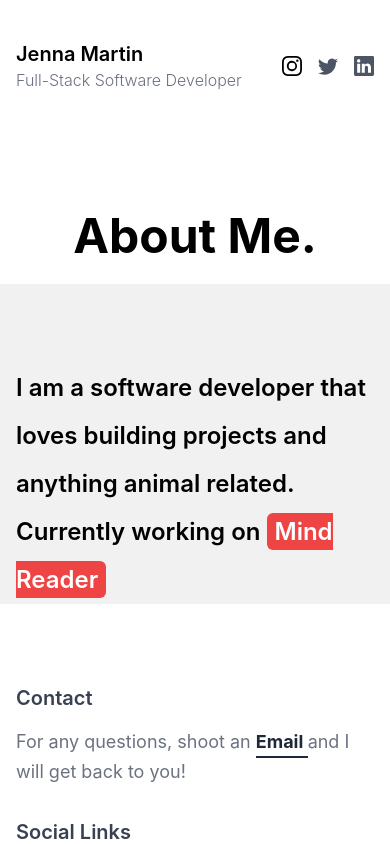
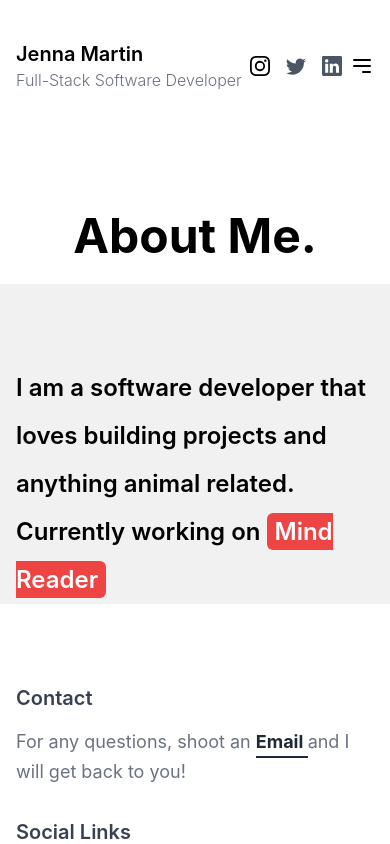
Before and after one commit to jenna-theresa01/my-portfolio, a Next.js app in the folder jenna-portfolio/: page /about in a window 390 px wide. Shown: the top 844 px of the page. Built offline with nearby package versions, Linux system fonts and the light colour scheme.

Commit message:
hamburger menu added for mobile view

```diff
--- a/jenna-portfolio/src/components/NavBar.js
+++ b/jenna-portfolio/src/components/NavBar.js
@@ -9,10 +9,19 @@ export default function NavBar() {
   console.log(router.asPath);
   const { theme, setTheme } = useTheme();
   const [mounted, setMounted] = useState(false);
+  const [isMobileMenuOpen, setMobileMenuOpen] = useState(false);
 
   useEffect(() => {
     setMounted(true);
   }, []);
+
+  const toggleMobileMenu = () => {
+    setMobileMenuOpen(!isMobileMenuOpen);
+  };
+
+  const closeMobileMenu = () => {
+    setMobileMenuOpen(false);
+  };
 
   return (
     <div className="max-w-6xl mx-auto px-4 py-10 md:py-20">
@@ -28,6 +37,8 @@ export default function NavBar() {
             </p>
           </Link>
         </div>
+
+        {/* Desktop Menu */}
         <div className="space-x-8 hidden md:block">
           <Link
             href="/about"
@@ -207,6 +218,41 @@ export default function NavBar() {
             )}
           </button> */}
         </div>
+
+        {/* Mobile Hamburger Menu */}
+        <div className="md:hidden cursor-pointer" onClick={toggleMobileMenu}>
+          <svg
+            xmlns="http://www.w3.org/2000/svg"
+            className="h-6 w-6"
+            fill="none"
+            viewBox="0 0 24 24"
+            stroke="currentColor"
+          >
+            <path
+              strokeLinecap="round"
+              strokeLinejoin="round"
+              strokeWidth="2"
+              d="M4 6h16M4 12h16m-7 6h7"
+            />
+          </svg>
+        </div>
+        {/* Mobile Menu */}
+        {isMobileMenuOpen && (
+          <div className="fixed inset-0 z-50 bg-black bg-opacity-75">
+            <div className="flex justify-end p-4">
+              <button onClick={closeMobileMenu} className="text-white">
+                ✕
+              </button>
+            </div>
+            <div className="flex flex-col items-center text-white space-y-4">
+              <Link href="/about">About</Link>
+              <Link href="/projects">Projects</Link>
+              <Link href="/experience">Experience</Link>
+              <Link href="/contact">Contact</Link>
+              {/* Add other menu items here */}
+            </div>
+          </div>
+        )}
       </div>
     </div>
   );
```
